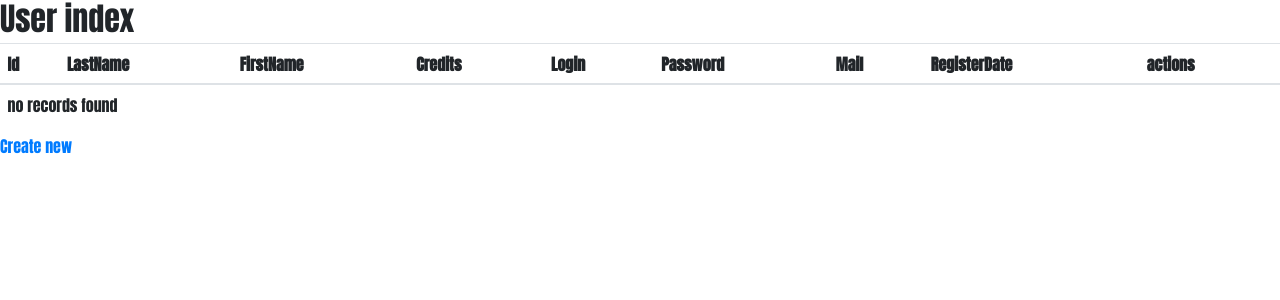
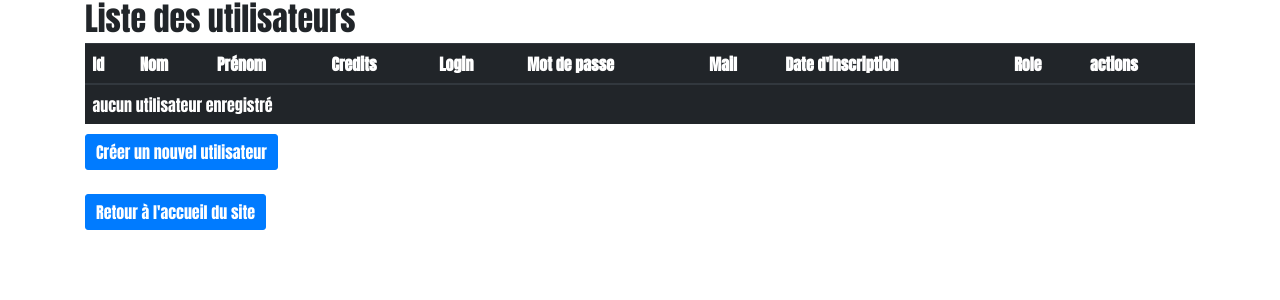
Before and after one commit to david8766/flooflix, a Symfony app: template templates/user/index.html.twig in a window 1280 px wide. Shown: the top 300 px of the page. Run offline with Twig, Linux system fonts and the light colour scheme; the template is opened without the code that fills it, so the values that code supplies are empty; some libraries are stand-ins or nearby versions.

Commit message:
modif RoleController and UserController + modif entities + modif templates for administration interface

```diff
--- a/src/Entity/Role.php
+++ b/src/Entity/Role.php
@@ -80,4 +80,8 @@ class Role
 
         return $this;
     }
+
+    public function __toString() {
+        return $this->getRole();
+    }
 }
--- a/src/Entity/User.php
+++ b/src/Entity/User.php
@@ -231,4 +231,9 @@ class User
 
         return $this;
     }
+
+    public function __toString() {
+        return $this->getFirstName(). ' ' . $this->getLastName();
+    }
+
 }
--- a/templates/role/_delete_form.html.twig
+++ b/templates/role/_delete_form.html.twig
@@ -1,5 +1,5 @@
 <form method="post" action="{{ path('role_delete', {'id': role.id}) }}" onsubmit="return confirm('Are you sure you want to delete this item?');">
     <input type="hidden" name="_method" value="DELETE">
     <input type="hidden" name="_token" value="{{ csrf_token('delete' ~ role.id) }}">
-    <button class="btn">Delete</button>
+    <button class="btn btn-danger">Supprimer</button>
 </form>
--- a/templates/role/_form.html.twig
+++ b/templates/role/_form.html.twig
@@ -1,4 +1,4 @@
-{{ form_start(form) }}
-    {{ form_widget(form) }}
-    <button class="btn">{{ button_label|default('Save') }}</button>
+{{ form_start(form) }} {{ form_widget(form) }}
+<br>
+<button class="btn btn-success">{{ button_label|default('Sauvegarder') }}</button>
 {{ form_end(form) }}
--- a/templates/user/_delete_form.html.twig
+++ b/templates/user/_delete_form.html.twig
@@ -1,5 +1,5 @@
 <form method="post" action="{{ path('user_delete', {'id': user.id}) }}" onsubmit="return confirm('Are you sure you want to delete this item?');">
     <input type="hidden" name="_method" value="DELETE">
     <input type="hidden" name="_token" value="{{ csrf_token('delete' ~ user.id) }}">
-    <button class="btn">Delete</button>
+    <button class="btn btn-danger">Supprimer</button>
 </form>
--- a/templates/user/_form.html.twig
+++ b/templates/user/_form.html.twig
@@ -1,4 +1,4 @@
 {{ form_start(form) }}
     {{ form_widget(form) }}
-    <button class="btn">{{ button_label|default('Save') }}</button>
+    <button class="btn btn-success">{{ button_label|default('Sauvegarder') }}</button>
 {{ form_end(form) }}
--- a/templates/user/index.html.twig
+++ b/templates/user/index.html.twig
@@ -1,26 +1,26 @@
 {% extends 'base.html.twig' %}
+{% block title %}Administration des utilisateurs{% endblock %}
+{% block body %}
+<div class="container">
+    <h1>Liste des utilisateurs</h1>
 
-{% block title %}User index{% endblock %}
-
-{% block body %}
-    <h1>User index</h1>
-
-    <table class="table">
+    <table class="table table-dark">
         <thead>
             <tr>
                 <th>Id</th>
-                <th>LastName</th>
-                <th>FirstName</th>
+                <th>Nom</th>
+                <th>Prénom</th>
                 <th>Credits</th>
                 <th>Login</th>
-                <th>Password</th>
+                <th>Mot de passe</th>
                 <th>Mail</th>
-                <th>RegisterDate</th>
+                <th>Date d'inscription</th>
+                <th>Role</th>
                 <th>actions</th>
             </tr>
         </thead>
         <tbody>
-        {% for user in users %}
+            {% for user in users %}
             <tr>
                 <td>{{ user.id }}</td>
                 <td>{{ user.lastName }}</td>
@@ -29,19 +29,26 @@
                 <td>{{ user.login }}</td>
                 <td>{{ user.password }}</td>
                 <td>{{ user.mail }}</td>
-                <td>{{ user.registerDate ? user.registerDate|date('Y-m-d H:i:s') : '' }}</td>
+                <td>{{ user.registerDate |date('d/m/Y H:i:s')}}</td>
+                <td>{{ user.role }}</td>
                 <td>
-                    <a href="{{ path('user_show', {'id': user.id}) }}">show</a>
-                    <a href="{{ path('user_edit', {'id': user.id}) }}">edit</a>
+                    <a class="btn btn-primary btn-sm" href="{{ path('user_show', {'id': user.id}) }}">Voir</a>
+                    <a class="btn btn-primary btn-sm" href="{{ path('user_edit', {'id': user.id}) }}">éditer</a>
                 </td>
             </tr>
-        {% else %}
+            {% else %}
             <tr>
-                <td colspan="9">no records found</td>
+                <td colspan="8">aucun utilisateur enregistré</td>
             </tr>
-        {% endfor %}
+            {% endfor %}
         </tbody>
     </table>
 
-    <a href="{{ path('user_new') }}">Create new</a>
+    <a href="{{ path('user_new') }}" class="btn btn-primary btn-lg" role="button" aria-disabled="true">Créer un nouvel utilisateur</a>
+
+    <br>
+    <br>
+
+    <a class="btn btn-primary btn-lg" href="/">Retour à l'accueil du site</a>
+</div>
 {% endblock %}
```
Also changed, not shown: src/Controller/RoleController.php (+6 -8 lines), src/Controller/UserController.php (+6 -8 lines), templates/role/edit.html.twig (+11 -8 lines), templates/role/index.html.twig (+13 -15 lines), templates/role/new.html.twig (+8 -10 lines), templates/role/show.html.twig (+9 -9 lines), templates/user/edit.html.twig (+9 -10 lines), templates/user/new.html.twig (+10 -8 lines), templates/user/show.html.twig (+11 -12 lines), templates/user/showOne.html.twig (added, +43 -0 lines).
